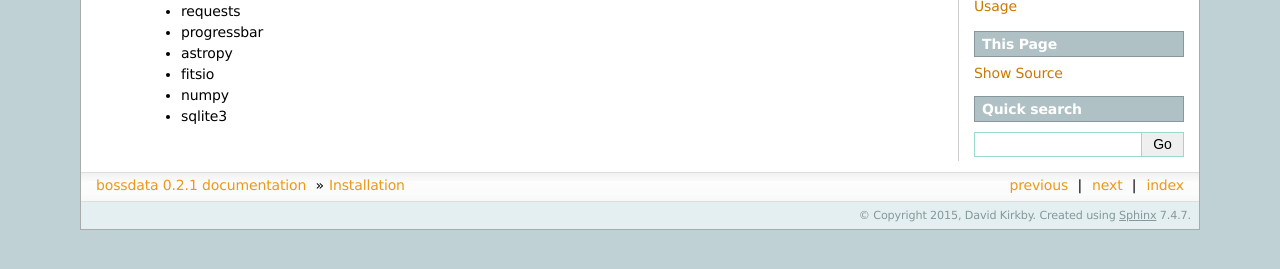
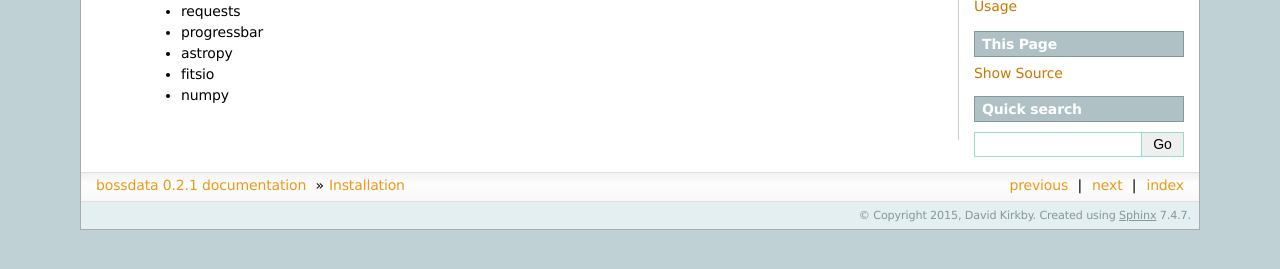
Before and after one commit to dkirkby/bossdata, a Sphinx documentation site: the page built from docs/installation.rst, in a window 1280 px wide. Shown: the part 248-517 px from the top of the page. Built offline with Sphinx 7.4.7, drawn with Linux system fonts in a browser that asks for light colours.

Commit message:
Remove sqlite3 from external dependencies (since it is included in the std library)

```diff
--- a/docs/conf.py
+++ b/docs/conf.py
@@ -42,7 +42,6 @@ MOCK_MODULES = [
     'progressbar',
     'astropy',
     'astropy.table',
-    'sqlite3',
     'numpy',
     'numpy.ma',
 ]
--- a/docs/installation.rst
+++ b/docs/installation.rst
@@ -16,4 +16,3 @@ The following additional pacakges are used by bossdata and will be installed aut
  * astropy
  * fitsio
  * numpy
- * sqlite3
--- a/requirements.txt
+++ b/requirements.txt
@@ -6,5 +6,4 @@ requests==2.7.0
 progressbar==2.3
 astropy==1.0.1
 fitsio==0.9.7
-sqlite3==2.6.0
 numpy==1.9.2
--- a/setup.py
+++ b/setup.py
@@ -35,7 +35,6 @@ requirements = [
     'astropy>=1.0.1',
     'fitsio>=0.9.7',
     'numpy>=1.9.2',
-    'sqlite3>=2.6.0',
 ]
 
 test_requirements = [
```
